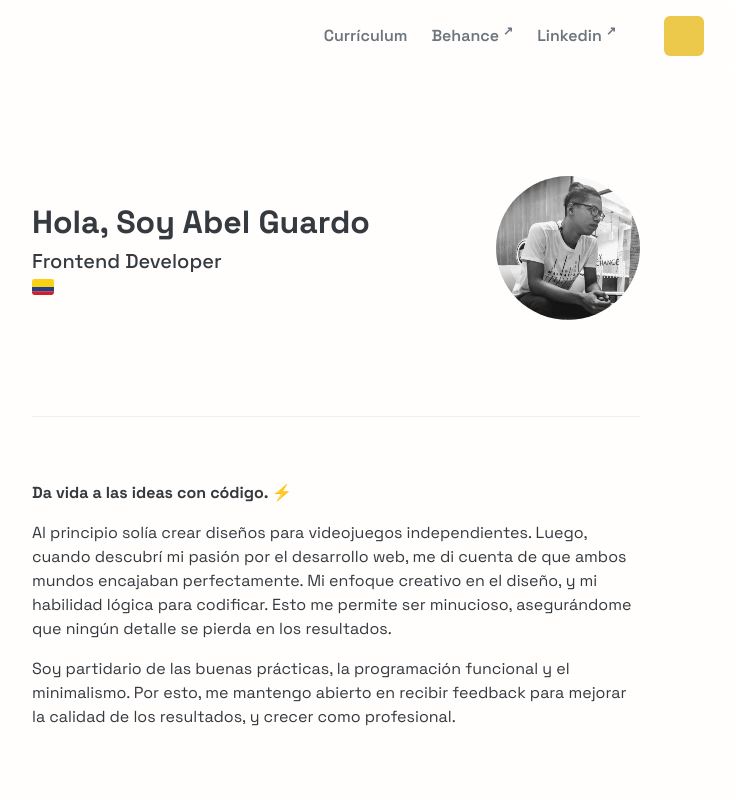
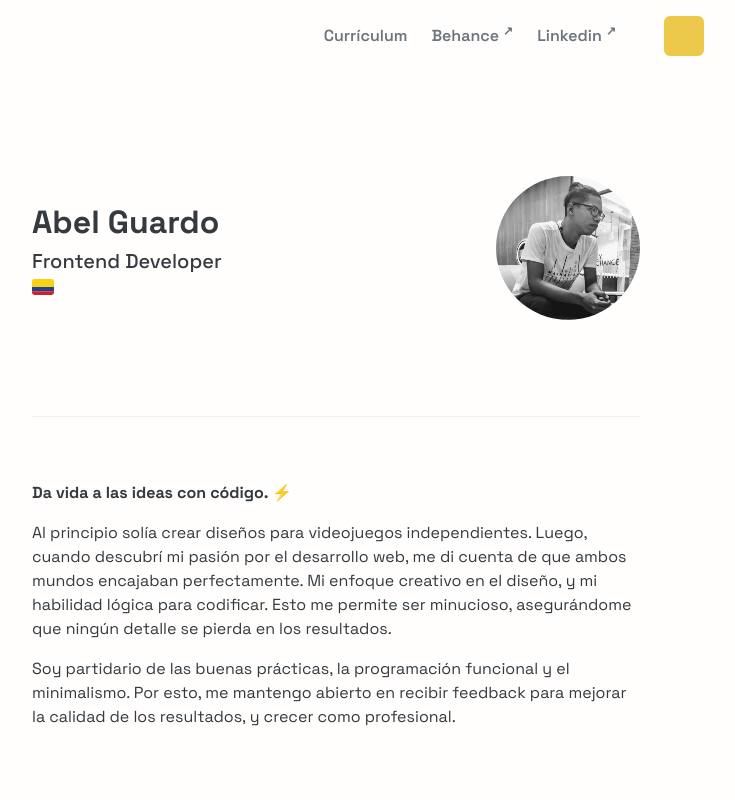
Before and after one commit to Eibeel/portfolio, a Next.js app: page / in a window 1280 px wide. Shown: the top 800 px of the page, without its empty margins (304-1039 px from the left). Built offline with nearby package versions, Linux system fonts and the light colour scheme; some icons are missing.

Commit message:
Update index.js

```diff
--- a/pages/index.js
+++ b/pages/index.js
@@ -33,7 +33,7 @@ export default function Home () {
           >
             <Box>
               <Text fontSize={{ base: "3xl", md: "32px" }} fontWeight="bold">
-                Hola, Soy Abel Guardo
+                Abel Guardo
               </Text>
               <Text fontSize="20px" fontWeight="medium">
                 Frontend Developer
```
